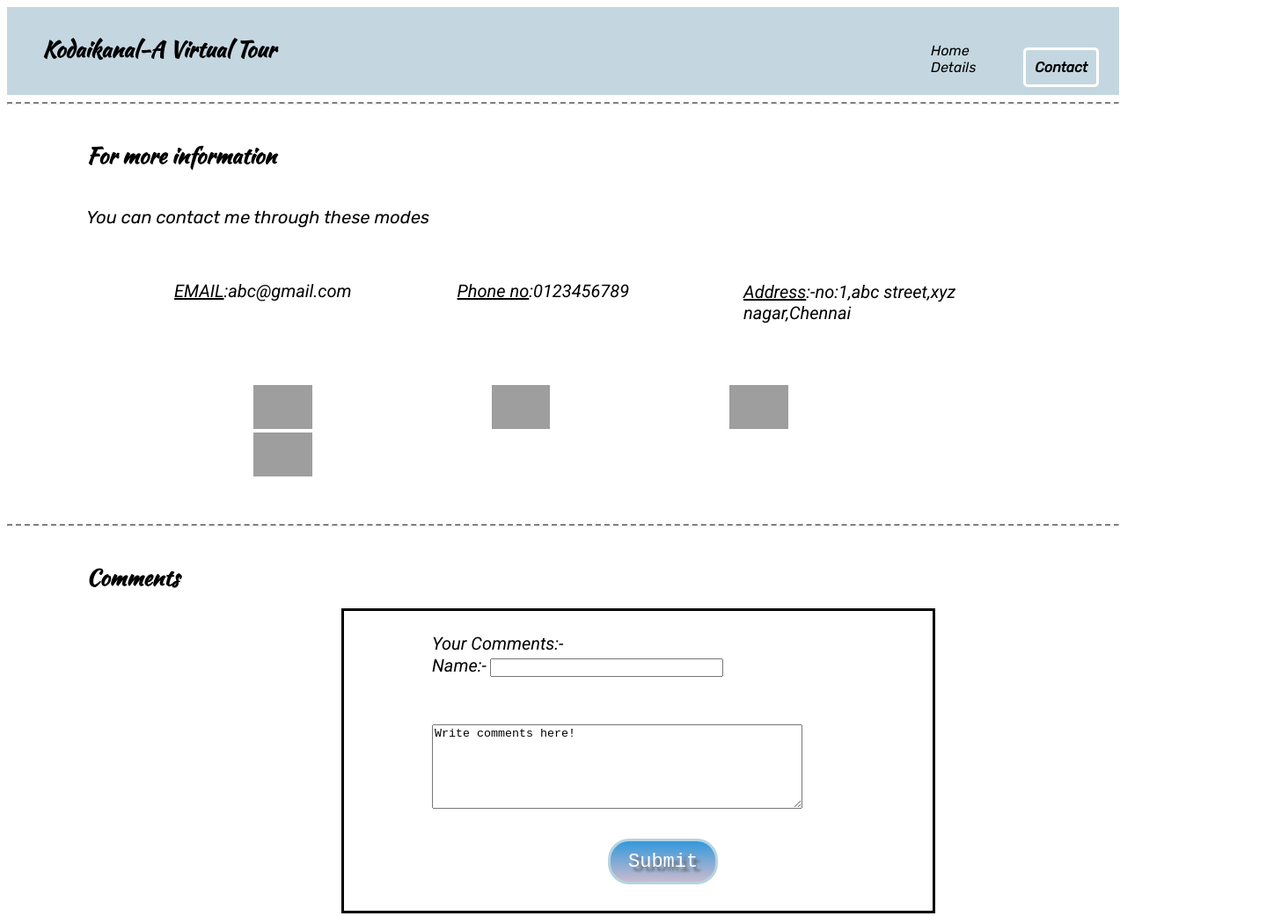
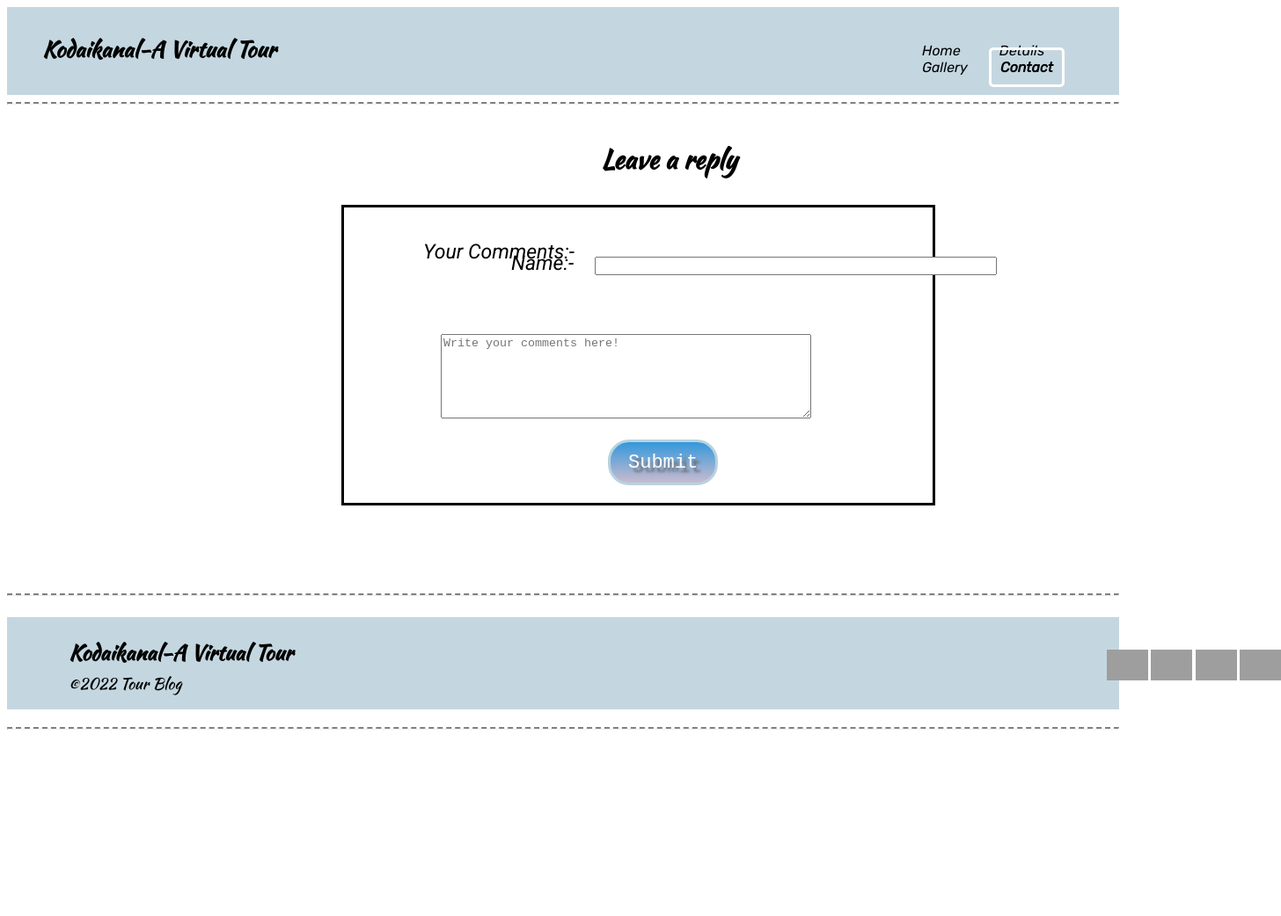
Before and after one commit to aara25/virtualTourBlog, a plain HTML site: page contact.html in a window 1280 px wide. Shown: the top 1042 px of the page at 88% size, 1456 px wide, since content can reach past the window. After the commit the page ends 870 px from the top, so only its background shows below. Drawn offline with Linux system fonts and the light colour scheme; grey boxes are pictures that could not be loaded.

Commit message:
Tour blog website modified

```diff
--- a/contact.css
+++ b/contact.css
@@ -18,8 +18,8 @@
 }
 .a{
     text-decoration: none;
-    padding-left: 30px;
-    padding-right: 50px;
+    padding-left: 20px;
+    padding-right: 20px;
     color:black;
     font-family: 'Rubik', sans-serif;
 }
@@ -39,7 +39,7 @@ a:hover{
 }
 .footer{
     width:100%;
-    height: 75px;
+    height: 105px;
     background-color: #C4D7E0;
     background-size: cover;
     font-family: 'Kaushan Script', cursive;
@@ -47,69 +47,34 @@ a:hover{
 }
 .foot{
     font-size: x-large;
-    padding-left: 600px;
-    padding-top: 20px;
+    padding-left: 70px;
+    padding-top: 23px;
+}
+.copyright{
+    font-size: large;
+    padding-left: 70px;
+    position: relative;
+    bottom: 20px;
 }
 .foothr{
-    margin-top: 80px;
+    margin-top: 0px;
 }
 .endhr{
     margin-top: 20px;
 }
-.header1{
-    width:85%;
-    margin-top:40px;
-    margin-left:90px;
-    font-size: 25px;
+.coment{
+
+    padding-top:20px;
+    padding-left:675px;
+    padding-bottom: 10px;
+    font-size: 30px;
     font-family: 'Kaushan Script', cursive;
 }
-.header2{
-    width:85%;
-    margin-top:40px;
-    margin-left:90px;
+#para{
     font-size: 20px;
-    font-family: 'Rubik', sans-serif;
-}
-.content{
-    width:85%;
-    margin-top:40px;
-    margin-left:90px;
-}
-.email{
-    padding-left: 100px;
-    font-size: 20px;
-    font-family: 'Roboto', sans-serif;
-    float: left;
-}
-.phone{
-    padding-left: 120px;
-    font-size: 20px;
-    font-family: 'Roboto', sans-serif;
-    float: left;
-    margin-right: 130px;
-}
-.address{
-    padding-top: 1px;
-    margin-left: 40px;
-    font-size: 20px;
-    font-family: 'Roboto', sans-serif;
-}
-.icons{
-    padding-top: 50px;
-    margin-bottom: 50px;
-    width:85%;
-    margin-left:90px;
-}
-.icon1{
-    padding-right: 100px;
-    padding-left: 100px;
-}
-.coment{
-    width:85%;
-    margin-top:40px;
-    margin-left:90px;
-    font-size: 25px;
     font-family: 'Kaushan Script', cursive;
+    padding-left: 650px;
+
 }
 .form{
     width:45%;
@@ -117,23 +82,33 @@ a:hover{
     margin-bottom: 100px;
     padding-top:50px;
     padding-left:100px;
-    padding-bottom: 50px;
+    padding-bottom: 40px;
     border:solid black;
 }
 .name{
-    font-size: 20px;
+    font-size: 23px;
     font-family: 'Roboto', sans-serif;
+    font-weight: 300;
+    position: relative;
+    left:90px;
+}
+.name1{
+    position: relative;
+    left:110px;
 }
 .comment{
-    font-size: 20px;
+    font-size: 23px;
     font-family: 'Roboto', sans-serif;
+    font-weight: 300;
     position: relative;
-    bottom:50px;
+    bottom:40px;
+    right:10px;
 
 }
 .box{
     position: relative;
-    top:30px;
+    top:40px;
+    left:10px;
 }
 .btn{
     margin-top:40px;
@@ -167,3 +142,8 @@ a:hover{
     background-image: linear-gradient(to bottom, #3cb0fd, #3498db);
     text-decoration: none;
   }
+.icon1{
+    position: relative;
+    bottom:90px;
+    left:1250px;
+}
--- a/contact.html
+++ b/contact.html
@@ -1,5 +1,6 @@
 <!DOCTYPE html>
 <html lang="en" dir="ltr">
+
 <head>
   <meta charset="utf-8">
   <link rel="stylesheet" href="contact.css">
@@ -7,10 +8,11 @@
   <link rel="preconnect" href="https://fonts.gstatic.com" crossorigin>
   <link href="https://fonts.googleapis.com/css2?family=Kaushan+Script&display=swap" rel="stylesheet">
   <link href="https://fonts.googleapis.com/css2?family=Rubik:ital@1&display=swap" rel="stylesheet">
-    <link href="https://fonts.googleapis.com/css2?family=Roboto:ital@1&display=swap"" rel="stylesheet">
+  <link href="https://fonts.googleapis.com/css2?family=Roboto:ital@1&display=swap"" rel=" stylesheet">
   <title>Kodaikanal-A Virtual Tour</title>
 
 </head>
+
 <body>
   <!-- Nav Bar -->
   <div class="nav">
@@ -19,51 +21,54 @@
     </div>
     <div class="links">
       <a class="a" href="main.html">Home</a>
-            <a class="a"href="details.html">Details</a>
-            <a class="link1"href="contact.html"><b>Contact</b></a>
+      <a class="a" href="details.html">Details</a>
+      <a class="a" href="gallery.html">Gallery</a>
+      <a class="link1" href="contact.html"><b>Contact</b></a>
     </div>
   </div>
   <!-- Contact -->
-    <hr >
-    <h1 class="header1">For more information</h1>
-    <p class="header2">You can contact me through these modes</p>
-    <div class="content">
-      <div class="email">
-        <p ><u>EMAIL</u>:abc@gmail.com</p>
-      </div>
-      <div class="phone">
-        <p ><u>Phone no</u>:0123456789</p>
-      </div>
-      <div class="address" >
-        <p ><u>Address</u>:-no:1,abc street,xyz nagar,Chennai</p>
-      </div>
-      <div class="icons">
-        <a class="icon1" href="https://www.facebook.com/"><img  src="https://cdn-icons-png.flaticon.com/128/145/145802.png" alt="facebook" height="50"></a>
-        <a class="icon1" href="https://www.instagram.com/"><img  src="https://cdn-icons.flaticon.com/png/128/3955/premium/3955024.png?token=exp=1658684393~hmac=49253516bf092ca0cdbbe8a495206c51" alt="instagram" height="50"></a>
-        <a class="icon1" href="https://twitter.com/login"><img  src="https://cdn-icons-png.flaticon.com/128/145/145812.png" alt="twitter" height="50"></a>
-        <a class="icon1" href="https://www.youtube.com/"><img src="https://cdn-icons.flaticon.com/png/128/3670/premium/3670147.png?token=exp=1658684623~hmac=146febb833fb75fb7c0ee20b9f620cca" alt="youtube" height="50"></a>
-      </div>
-      </div>
   <hr>
+
   <!-- Feedback -->
-      <h1 class="coment">Comments</h1>
-      <form class="form">
+
+  <h1 class="coment">Leave a reply</h1>
+  <form class="form" action="#">
     <div>
       <label class="name">Name:-</label>
-          <input type="text" name="name" size="30"><br>
+      <input class="name1" type="text" name="name" size="54"  maxlength="15" required><br>
       <label class="comment">Your Comments:-</label>
-          <textarea  class="box" name="name" rows="6" cols="50">Write comments here!</textarea><br>
-        <button class="btn" type="button" name="button">Submit</button>
+      <textarea class="box" name="name" rows="6" cols="50" placeholder="Write your comments here!"
+        maxlength="150" required></textarea><br>
+      <input id="btn" class="btn" type="submit" name="button" value="Submit">
     </div>
     </div>
   </form>
+  <p id="para"></p>
   <!-- Footer -->
-      <hr class="foothr"  >
-      <div  class="footer" >
-      <p class="foot" ><b>Hope you loved my tour blog!</b></p>
+  <hr class="foothr">
+  <div class="footer">
+    <div class="float">
+    <p class="foot"><b>Kodaikanal-A Virtual Tour</b>
+      <p class="copyright">©2022 Tour Blog</p>
+    </div>
+    <div class="icons">
+      <a class="icon1" href="https://www.facebook.com/"><img src="https://cdn-icons-png.flaticon.com/128/145/145802.png"
+          alt="facebook" height="35"></a>
+      <a class="icon1" href="https://www.instagram.com/"><img
+          src="https://cdn-icons.flaticon.com/png/128/3955/premium/3955024.png?token=exp=1658684393~hmac=49253516bf092ca0cdbbe8a495206c51"
+          alt="instagram" height="35"></a>
+      <a class="icon1" href="https://twitter.com/login"><img src="https://cdn-icons-png.flaticon.com/128/145/145812.png"
+          alt="twitter" height="35"></a>
+      <a class="icon1" href="https://www.youtube.com/"><img
+          src="https://cdn-icons.flaticon.com/png/128/3670/premium/3670147.png?token=exp=1658684623~hmac=146febb833fb75fb7c0ee20b9f620cca"
+          alt="youtube" height="35"></a>
+    </div>
+    </p>
   </div>
   <hr class="endhr">
 
 
+
 </body>
+
 </html>
--- a/details.css
+++ b/details.css
@@ -6,20 +6,20 @@
 .logo{
     float: left;
     padding-top: 30px;
-    padding-left: 40px;
+    padding-left: 90px;
     font-family: 'Kaushan Script', cursive;
     font-size: 25px;
 
 }
 .links{
     margin-left:30px;
-    padding-left:990px;
+    padding-left:985px;
     padding-top:40px;
 }
 .a{
     text-decoration: none;
-    padding-left: 50px;
-    padding-right: 50px;
+    padding-left: 20px;
+    padding-right: 20px;
     color:black;
     font-family: 'Rubik', sans-serif;
 }
@@ -28,7 +28,7 @@
     color:black;
     font-family: 'Rubik', sans-serif;
     border: solid #fff;
-    padding: 10px;
+    padding: 12px;
     border-radius: 5px;
 }
 hr{
@@ -52,6 +52,7 @@ a:hover{
     margin-left:90px;
     font-family: 'Kaushan Script', cursive;
     font-size: 25px;
+    margin-bottom: 40px;
 }
 .day1{
     width:85%;
@@ -72,13 +73,28 @@ a:hover{
     text-align: justify;
 }
 .content1h2{
+
+    font-family: 'Rubik', sans-serif;
+    font-size: 23px;
+    text-align: justify;
+}
+table{
+    width:90%;
+    margin-left: 70px;
+    margin-bottom: 40px;
+}
+.day{
+    padding: 10px;
+}
+.content1h1{
+    clear: left;
     font-family: 'Rubik', sans-serif;
     font-size: 23px;
     text-align: justify;
 }
 .img{
     width:34%;
-    margin-top:40px;
+    margin-top:50px;
     margin-left:90px;
     float: left;
 }
@@ -97,6 +113,24 @@ a:hover{
     width:85%;
     margin-top:60px;
     margin-left:150px;
+}
+.div1:hover{
+    box-shadow:  0 0 5px 5px lightslategray;
+    width:22.2%;
+    height: 530px;
+
+}
+.div2:hover{
+    box-shadow:  0 0 5px 5px lightslategray;
+    width:22.2%;
+    height: 530px;
+
+}
+.div3:hover{
+    box-shadow:  0 0 5px 5px lightslategray;
+    width:22.2%;
+    height: 530px;
+
 }
 .div1{
     width:22%;
@@ -121,7 +155,7 @@ a:hover{
 
 }
 .img{
-    margin-left:100px;
+    margin-left:80px;
     margin-bottom: 90px;
     margin-right: 60px;
 }
--- /dev/null
+++ b/gallery.css
@@ -0,0 +1,96 @@
+.nav{
+    width:100%;
+    height:100px;
+    background-color: #C4D7E0;;
+}
+.logo{
+    float: left;
+    padding-top: 30px;
+    padding-left: 90px;
+    font-family: 'Kaushan Script', cursive;
+    font-size: 25px;
+
+}
+.links{
+    margin-left:20px;
+    padding-left:950px;
+    padding-top:40px;
+}
+.a{
+    text-decoration: none;
+    padding-left: 40px;
+    color:black;
+    font-family: 'Rubik', sans-serif;
+}
+.link1{
+    text-decoration: none;
+    color:black;
+    font-family: 'Rubik', sans-serif;
+    border: solid #fff;
+    padding: 10px;
+    margin-left: 25px;
+    border-radius: 5px;
+}
+hr{
+    border-top: 2px dashed grey;
+}
+a:hover{
+    color:#fff;
+}
+.footer{
+    width:100%;
+    height: 75px;
+    background-color: #C4D7E0;
+    background-size: cover;
+    font-family: 'Kaushan Script', cursive;
+
+}
+.foot{
+    font-size: x-large;
+    padding-left: 600px;
+    padding-top: 20px;
+}
+.foothr{
+    width: 100%;
+}
+.endhr{
+    margin-top: 20px;
+}
+.desc{
+    margin-top: 30px;
+    font-family: 'Kaushan Script', cursive;
+    font-size: 20px;
+    width:85%;
+    margin-top:40px;
+    margin-left:90px;
+    text-align: justify;
+}
+.container {
+    display: grid;
+    width:80%;
+    height:900px;
+    margin-top: 70px;
+    margin-left:100px;
+    background-color:#fff;
+    grid-template-columns: 250px 250px 250px 250px 250px  ;
+    grid-template-rows: 200px 200px 200px 200px;
+    grid-gap: 20px;
+}
+.container > div {
+    border: 1px solid grey;
+    border-radius: 5px;
+    padding: 10px;
+    font-size: 40px;
+}
+img:hover{
+    width:255px;
+    height:205px;
+    box-shadow: 0 0 5px 5px lightslategray;
+}
+img{
+    position: relative;
+    right:10px;
+    bottom:10px;
+    width:250px;
+    height:200px;
+}
--- a/index.css
+++ b/index.css
@@ -72,7 +72,7 @@ img{
   }
   .footer{
     width:100%;
-    height: 55px;
+    height: 100px;
     background-color: #C4D7E0;
     background-size: cover;
     font-family: 'Kaushan Script', cursive;
@@ -80,16 +80,19 @@ img{
 }
 .date{
     float:left;
-    padding-left: 150px;
-    padding-top: 20px;
+    padding-left: 100px;
+    padding-top: 10px;
+    font-size: 15px;
 }
 .time{
     float: left;
-    padding-left: 320px;
-    padding-top: 20px;
+    padding-left: 350px;
+    padding-top: 5px;
+    font-size: 15px;
 }
+
 .author{
     float: left;
-    padding-left: 320px;
-    padding-top: 20px;
+    padding-left: 400px;
+    padding-top: 40px;
 }
--- a/main.css
+++ b/main.css
@@ -6,19 +6,28 @@
 .logo{
     float: left;
     padding-top: 30px;
-    padding-left: 40px;
+    padding-left: 50px;
     font-family: 'Kaushan Script', cursive;
     font-size: 25px;
 
 }
+.back{
+    position: relative;
+    right:35px;
+    bottom:15px;
+    background-color: #C4D7E0;
+    color:#C4D7E0;
+
+}
+
 .links{
     margin-left:30px;
-    padding-left:950px;
+    padding-left:960px;
     padding-top:40px;
 }
 .a{
     text-decoration: none;
-    padding-left: 100px;
+    padding-left: 40px;
     color:black;
     font-family: 'Rubik', sans-serif;
 }
```
Also changed, not shown: details.html (+47 -23 lines), gallery.html (added, +88 -0 lines), index.html (+9 -6 lines), main.html (+2 -0 lines), sample.html (added, +28 -0 lines), back.png (added). Lines whose indentation alone changed are shown as unchanged.
